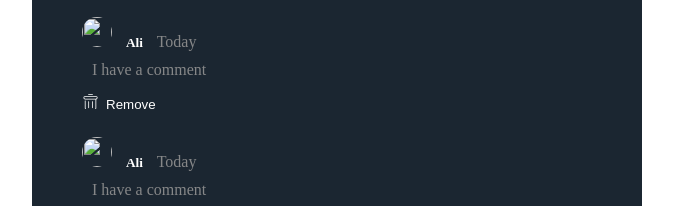
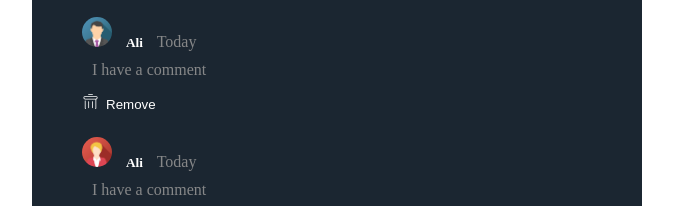
Before and after one commit to Fatemee78/Comment-Task, a plain HTML site: page index.html in a window 1280 px wide. Shown: the part 427-633 px from the top of the page, without its empty margins (303-976 px from the left). Drawn offline with Linux system fonts and the light colour scheme.

Commit message:
Update index.html

```diff
--- a/index.html
+++ b/index.html
@@ -22,7 +22,7 @@
         </div>
         <main>
             <div class="user">
-                <img src="./avatar3.png" alt="">
+                <img src="./img/avatar3.png" alt="">
                 <h5>Ali</h5> <span>Today</span>
                 <p>I have a comment</p>
                 <svg xmlns="http://www.w3.org/2000/svg" x="0px" y="0px" width="20" height="20" viewBox="0,0,300,150"
@@ -32,7 +32,7 @@
                 <input type="button" value="Remove">
             </div>
             <div class="user">
-                <img src="./avatar5.png" alt="">
+                <img src="./img/avatar5.png" alt="">
                 <h5>Ali</h5> <span>Today</span>
                 <p>I have a comment</p>
                 <svg xmlns="http://www.w3.org/2000/svg" x="0px" y="0px" width="20" height="20" viewBox="0,0,300,150"
```
